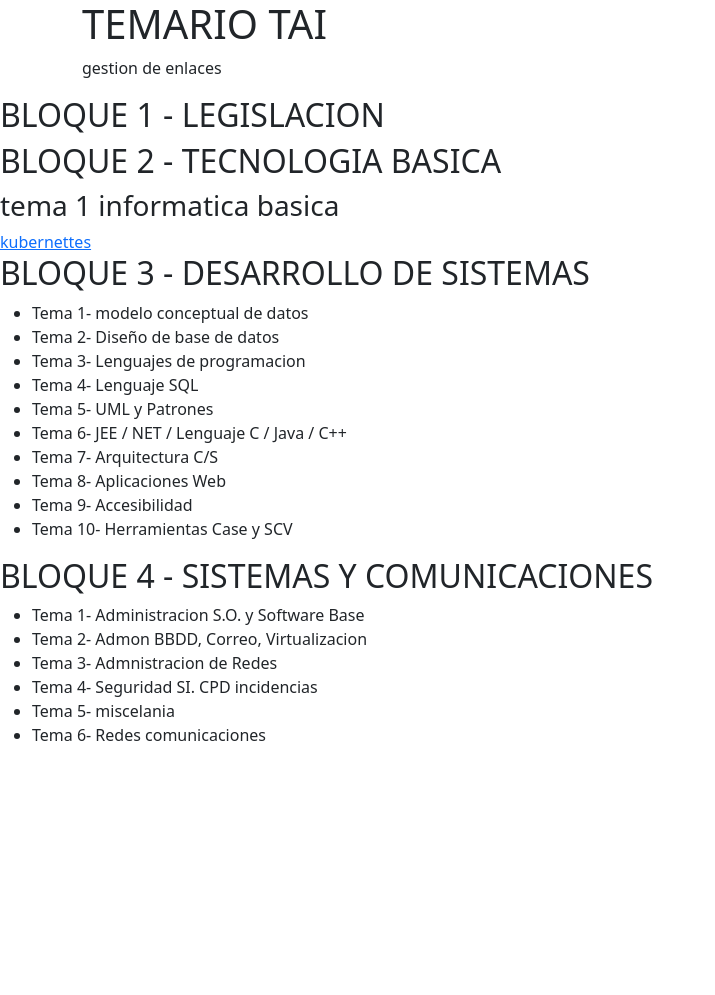
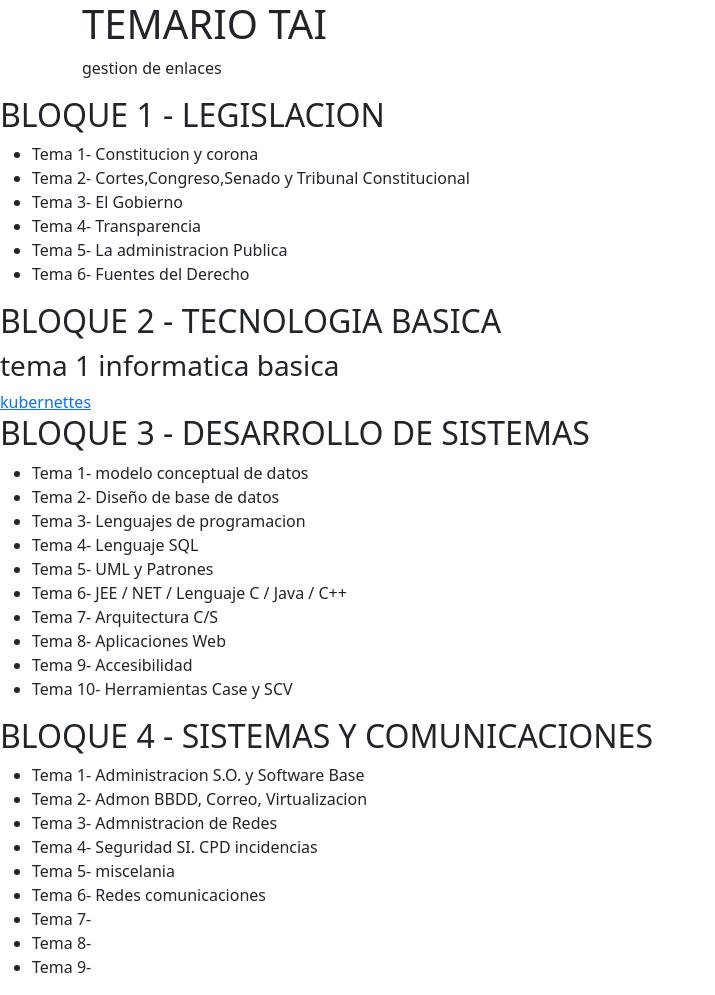
Before and after one commit to buningdiego/pruebasmias, a plain HTML site: page index.html in a window 1280 px wide. Shown: the whole page, without its empty margins (0-715 px from the left). Before the commit the page ends 800 px from the top, so only its background shows below. Drawn offline with nearby package versions, Linux system fonts and the light colour scheme.

Commit message:
segundo commit

```diff
--- a/index.html
+++ b/index.html
@@ -14,7 +14,15 @@
     </div>
     <nav class=""></nav>
     <h2>BLOQUE 1 - LEGISLACION</h2>
+		<ul class="">
+			<li>Tema 1- Constitucion y corona</li>
+			<li>Tema 2- Cortes,Congreso,Senado y Tribunal Constitucional</li>
+			<li>Tema 3- El Gobierno</li>
+			<li>Tema 4- Transparencia</li>
+			<li>Tema 5- La administracion Publica</li>
+			<li>Tema 6- Fuentes del Derecho</li>
 
+		</ul>
     <h2>BLOQUE 2 - TECNOLOGIA BASICA</h2>
     <h3>tema 1 informatica basica</h3>
     <a href="https://www.javiergarzas.com/2016/02/kubernetes-for-dummies-explicado-en-10-minutos.html">kubernettes</a>
@@ -39,6 +47,10 @@
             <li>Tema 4- Seguridad SI. CPD incidencias</li>
 			<li>Tema 5- miscelania</li>
 			<li>Tema 6- Redes comunicaciones</li>
+			<li>Tema 7-</li>
+			<li>Tema 8-</li>
+			<li>Tema 9-</li>
+
 
         </ul>
 </body>
```
